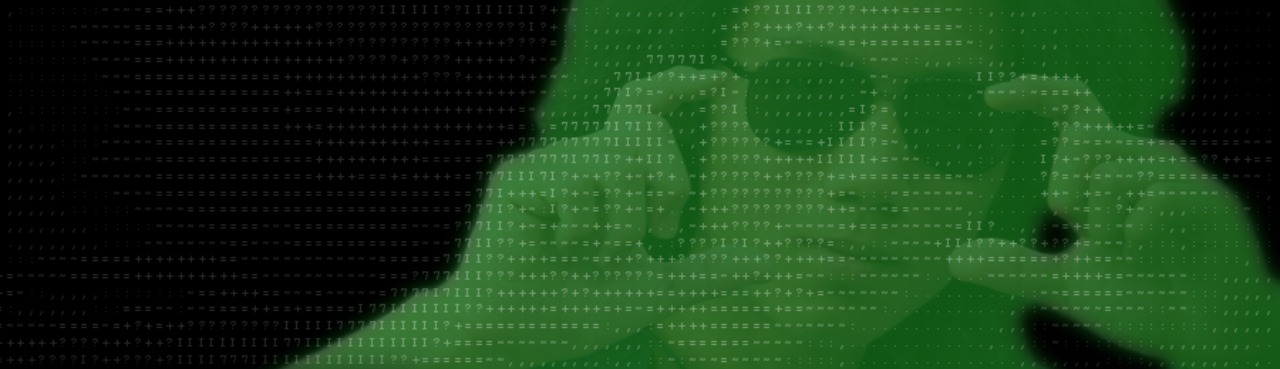
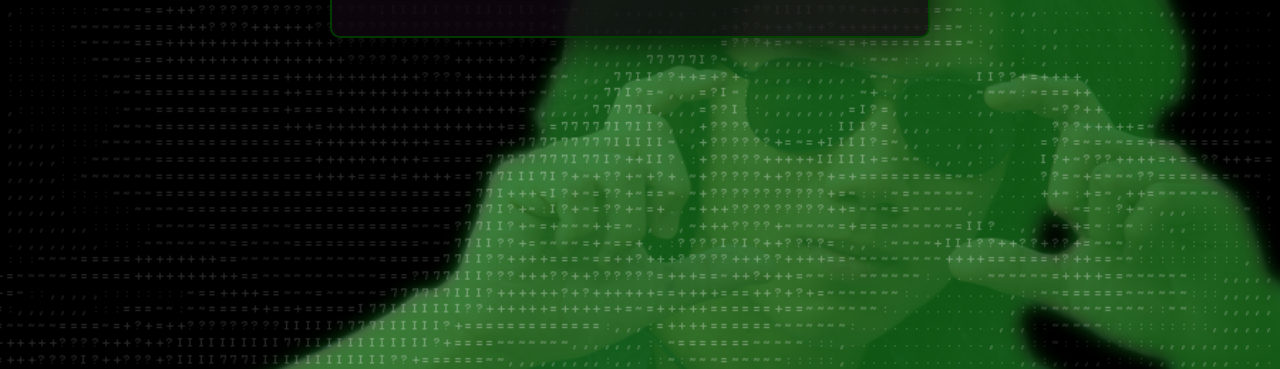
Before and after one commit to JSiao/JSiao.github.io, a plain HTML site: page index.html in a window 1280 px wide. Shown: the part 228-597 px from the top of the page. Drawn offline with nearby package versions, Linux system fonts and the light colour scheme; some packages are replaced by stand-ins of ours.

Commit message:
rotation

```diff
--- a/style/style.css
+++ b/style/style.css
@@ -164,8 +164,6 @@ ul.topnav li:last-child a {
 
 div.wrapper
 {
-  height: 100vw;
-  width: 90vh;
   margin: 0 auto;
   padding: 50px 0px;
   transform: rotate(-90deg);
```
